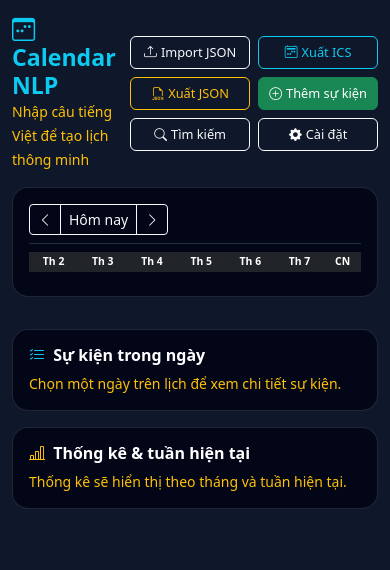
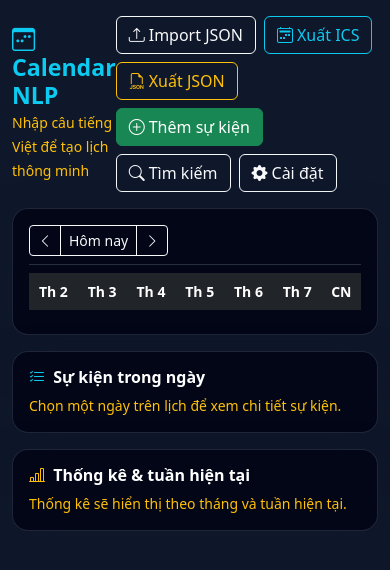
Before and after one commit to noexistech/CalenderNLP, a Flask app: template templates/app.html in a window 390 px wide. Shown: the top 570 px of the page. Run offline with Flask 3, Linux system fonts and the light colour scheme; the template is opened without the code that fills it, so the values that code supplies are empty; parts of the project's set-up code (start-up, migrations or seed data) failed here and were passed over; some libraries are stand-ins or nearby versions.

```diff
--- a/main_ui_web.py
+++ b/main_ui_web.py
@@ -9,7 +9,7 @@ from flask import Flask, request, jsonify, render_template
 from nlp_engine import process_text
 from storage.database import (init_settings,init_db,list_events,get_event,load_settings,save_event_to_db,save_setting,update_event,delete_event,search_events,get_events_for_month,get_stats_for_month)
 
-TZ = TZ
+TZ = ZoneInfo("Asia/Ho_Chi_Minh")
 
 # ==============================
 # REMINDER THREAD
--- a/templates/app.html
+++ b/templates/app.html
@@ -110,103 +110,6 @@
       max-height: 360px;
       overflow-y: auto;
     }
-
-    /* ================================
-   RESPONSIVE TUNING
-================================ */
-
-/* Giảm chiều cao ô lịch trên mobile */
-@media (max-width: 768px) {
-  .day-cell {
-    height: 80px;
-    padding: 2px;
-  }
-  .day-number {
-    font-size: 0.75rem;
-  }
-  .event-pill {
-    font-size: 0.65rem;
-    padding: 2px 6px;
-  }
-}
-
-/* Table đầu tuần gọn hơn trên mobile */
-@media (max-width: 576px) {
-  .table thead th {
-    font-size: 0.65rem !important;
-    padding: 2px !important;
-  }
-}
-
-/* Calendar card full width + giảm padding */
-@media (max-width: 992px) {
-  .calendar-card {
-    margin-bottom: 1rem;
-  }
-}
-
-/* Sidebar chuyển xuống dưới */
-@media (max-width: 992px) {
-  .col-lg-4 {
-    order: 2;
-  }
-  .col-lg-8 {
-    order: 1;
-  }
-}
-
-/* Header button group xuống hàng */
-@media (max-width: 768px) {
-  .d-flex.flex-wrap.gap-2 button {
-    flex: 1 1 48%;
-    font-size: 0.8rem;
-    padding: 6px;
-  }
-}
-
-/* Tối ưu modal trên mobile */
-@media (max-width: 576px) {
-  .modal-content {
-    border-radius: 0.5rem;
-  }
-  #eventModal textarea {
-    font-size: 0.9rem;
-  }
-}
-
-/* Sidebar scroll tối ưu */
-@media (max-width: 768px) {
-  .scroll-panel {
-    max-height: 240px;
-  }
-}
-
-/* Calendar grid tránh overflow ngang */
-#calendarGrid {
-  width: 100%;
-  overflow: hidden;
-}
-
-/* Giảm bóng đổ cho mobile cho đỡ rối */
-@media (max-width: 576px) {
-  .calendar-card,
-  .sidebar-card {
-    box-shadow: none;
-  }
-}
-
-
-@media (max-width: 576px) {
-  .action-buttons button {
-    flex: 1 1 calc(50% - 6px);
-  }
-}
-
-@media (max-width: 992px) {
-  .col-lg-4 { order: 2; }
-  .col-lg-8 { order: 1; }
-}
-
   </style>
 </head>
 <body>
```
